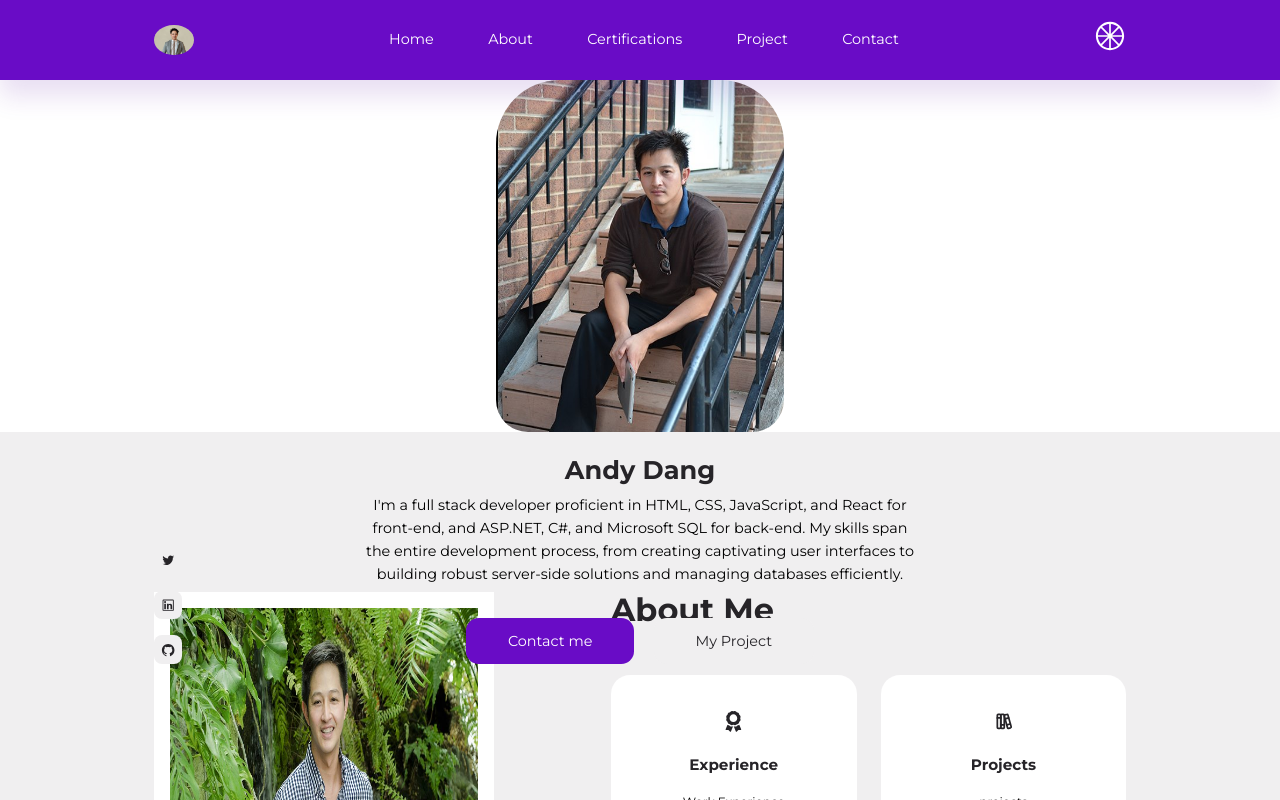
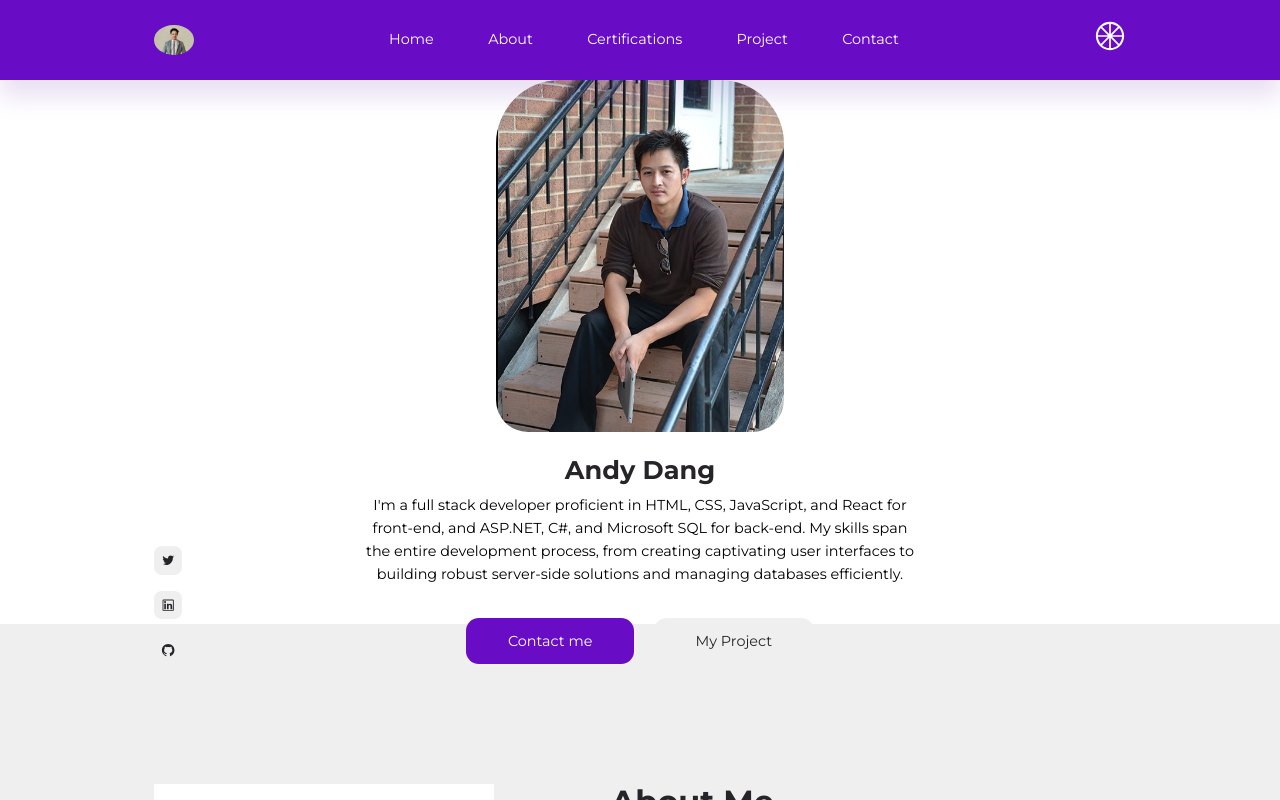
Before and after one commit to andydangit/ProfileV2, a React (Create React App) app: page / in a window 1280 px wide. Shown: the top 800 px of the page. Built offline with nearby package versions, Linux system fonts and the light colour scheme.

Commit message:
bug: fix view

```diff
--- a/src/sections/header/header.css
+++ b/src/sections/header/header.css
@@ -1,6 +1,6 @@
 header {
   margin-top: 5rem;
-  height: calc(80vh - 18rem);
+  height: calc(80vh - 6rem);
   display: grid;
   place-items: center;
   background: var(--color-white);
```
